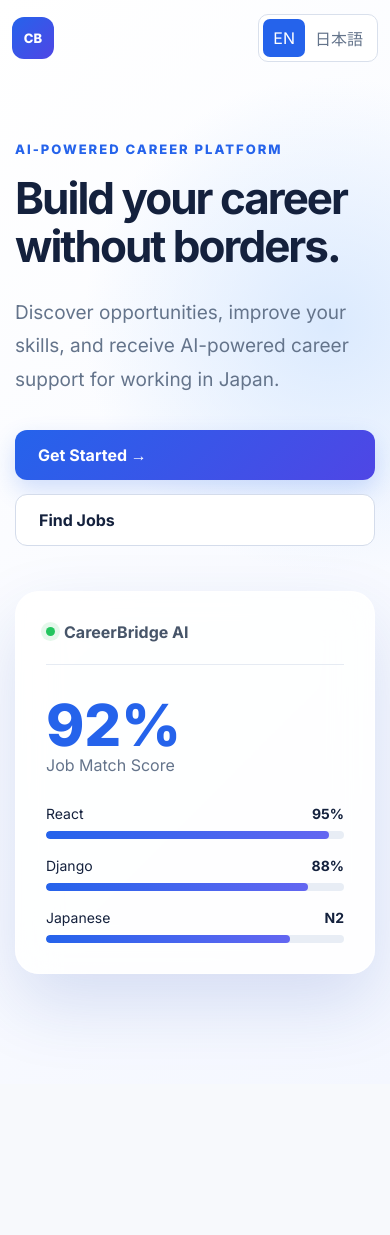
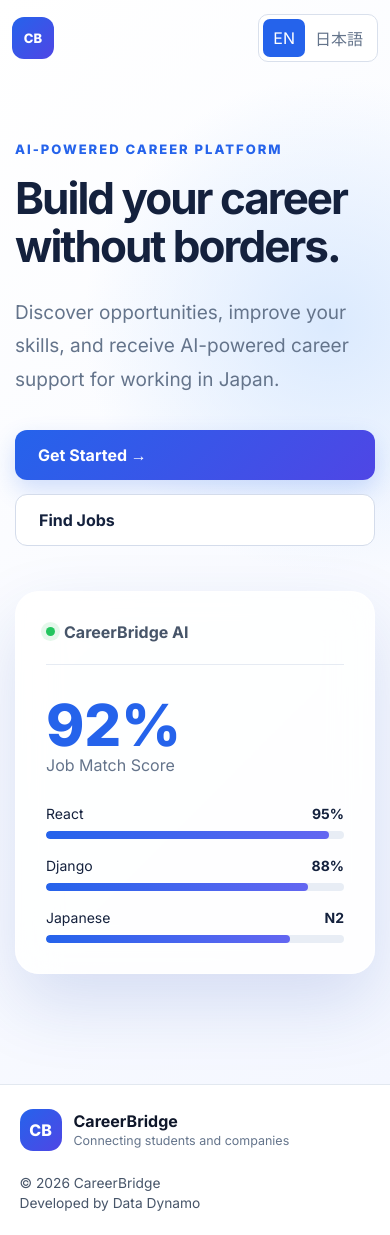
Before and after one commit to fmuntasir751-prog/CareerBridge, a React app in the folder frontend/: page / in a window 390 px wide. Before the commit the page ends 1084 px from the top, so only its background shows below. Built offline with nearby package versions, Linux system fonts and the light colour scheme; no server answers; the HTML template or start-up script is replaced by a standard one.

Commit message:
Add responsive CareerBridge footer

```diff
--- a/frontend/src/App.css
+++ b/frontend/src/App.css
@@ -2820,3 +2820,100 @@
     padding: 20px;
   }
 }
+/* Global CareerBridge footer */
+
+.app-shell {
+  display: flex;
+  flex-direction: column;
+  min-height: 100vh;
+}
+
+.app-content {
+  flex: 1;
+}
+
+.site-footer {
+  padding: 24px 5%;
+  color: #475569;
+  background: #ffffff;
+  border-top: 1px solid #e2e8f0;
+}
+
+.site-footer-content {
+  display: flex;
+  align-items: center;
+  justify-content: space-between;
+  gap: 24px;
+  width: min(1180px, 100%);
+  margin: 0 auto;
+}
+
+.site-footer-brand {
+  display: flex;
+  align-items: center;
+  gap: 12px;
+  color: #0f172a;
+  text-decoration: none;
+}
+
+.site-footer-brand > span {
+  display: grid;
+  place-items: center;
+  width: 42px;
+  height: 42px;
+  color: #ffffff;
+  font-weight: 800;
+  background: linear-gradient(
+    135deg,
+    #2563eb,
+    #4f46e5
+  );
+  border-radius: 13px;
+}
+
+.site-footer-brand strong,
+.site-footer-brand small {
+  display: block;
+}
+
+.site-footer-brand strong {
+  margin-bottom: 2px;
+  font-size: 1rem;
+}
+
+.site-footer-brand small {
+  color: #64748b;
+  font-size: 0.78rem;
+}
+
+.site-footer-details {
+  display: flex;
+  align-items: center;
+  gap: 10px;
+  font-size: 0.86rem;
+}
+
+.site-footer-details p {
+  margin: 0;
+}
+
+.site-footer-details span {
+  color: #cbd5e1;
+}
+
+@media (max-width: 700px) {
+  .site-footer-content {
+    flex-direction: column;
+    align-items: flex-start;
+  }
+
+  .site-footer-details {
+    align-items: flex-start;
+    flex-direction: column;
+    gap: 4px;
+  }
+
+  .site-footer-details span {
+    display: none;
+  }
+}
--- a/frontend/src/App.jsx
+++ b/frontend/src/App.jsx
@@ -4,6 +4,7 @@ import { Route, Routes } from "react-router-dom";
 
 import ProtectedRoute from "./components/ProtectedRoute.jsx";
 import RoleRoute from "./components/RoleRoute.jsx";
+import SiteFooter from "./components/SiteFooter.jsx";
 
 import Applications from "./pages/Applications.jsx";
 import ApplyJob from "./pages/ApplyJob.jsx";
@@ -18,21 +19,31 @@ import JobDetail from "./pages/JobDetail.jsx";
 import Jobs from "./pages/Jobs.jsx";
 import Login from "./pages/Login.jsx";
 import MyJobs from "./pages/MyJobs.jsx";
+import NotFound from "./pages/NotFound.jsx";
 import Notifications from "./pages/Notifications.jsx";
 import Register from "./pages/Register.jsx";
 import SavedJobs from "./pages/SavedJobs.jsx";
 import StudentProfile from "./pages/StudentProfile.jsx";
 import StudentProgress from "./pages/StudentProgress.jsx";
 import VerifyEmail from "./pages/VerifyEmail.jsx";
-import NotFound from "./pages/NotFound.jsx";
 
 function App() {
   return (
+    <div className="app-shell">
+      <div className="app-content">
         <Routes>
           {/* Public routes */}
           <Route path="/" element={<Home />} />
-      <Route path="/register" element={<Register />} />
-      <Route path="/login" element={<Login />} />
+
+          <Route
+            path="/register"
+            element={<Register />}
+          />
+
+          <Route
+            path="/login"
+            element={<Login />}
+          />
 
           <Route
             path="/verify-email"
@@ -44,7 +55,10 @@ function App() {
             element={<ForgotPassword />}
           />
 
-      <Route path="/jobs" element={<Jobs />} />
+          <Route
+            path="/jobs"
+            element={<Jobs />}
+          />
 
           <Route
             path="/jobs/:id"
@@ -71,7 +85,9 @@ function App() {
             {/* Student-only routes */}
             <Route
               element={
-            <RoleRoute allowedRoles={["student"]} />
+                <RoleRoute
+                  allowedRoles={["student"]}
+                />
               }
             >
               <Route
@@ -98,7 +114,9 @@ function App() {
             {/* Company-only routes */}
             <Route
               element={
-            <RoleRoute allowedRoles={["company"]} />
+                <RoleRoute
+                  allowedRoles={["company"]}
+                />
               }
             >
               <Route
@@ -127,8 +145,16 @@ function App() {
               />
             </Route>
           </Route>
-      <Route path="*" element={<NotFound />} />
+
+          <Route
+            path="*"
+            element={<NotFound />}
+          />
         </Routes>
+      </div>
+
+      <SiteFooter />
+    </div>
   );
 }
 
--- /dev/null
+++ b/frontend/src/components/SiteFooter.jsx
@@ -0,0 +1,49 @@
+import { useTranslation } from "react-i18next";
+import { Link } from "react-router-dom";
+
+function SiteFooter() {
+  const { i18n } = useTranslation();
+
+  const isJapanese =
+    i18n.language.startsWith("ja");
+
+  return (
+    <footer className="site-footer">
+      <div className="site-footer-content">
+        <Link
+          to="/"
+          className="site-footer-brand"
+          aria-label="CareerBridge home"
+        >
+          <span>CB</span>
+
+          <div>
+            <strong>CareerBridge</strong>
+
+            <small>
+              {isJapanese
+                ? "留学生と企業をつなぐ"
+                : "Connecting students and companies"}
+            </small>
+          </div>
+        </Link>
+
+        <div className="site-footer-details">
+          <p>
+            © 2026 CareerBridge
+          </p>
+
+          <span aria-hidden="true">•</span>
+
+          <p>
+            {isJapanese
+              ? "開発チーム：Data Dynamo"
+              : "Developed by Data Dynamo"}
+          </p>
+        </div>
+      </div>
+    </footer>
+  );
+}
+
+export default SiteFooter;
```
Lines whose indentation alone changed are shown as unchanged.
